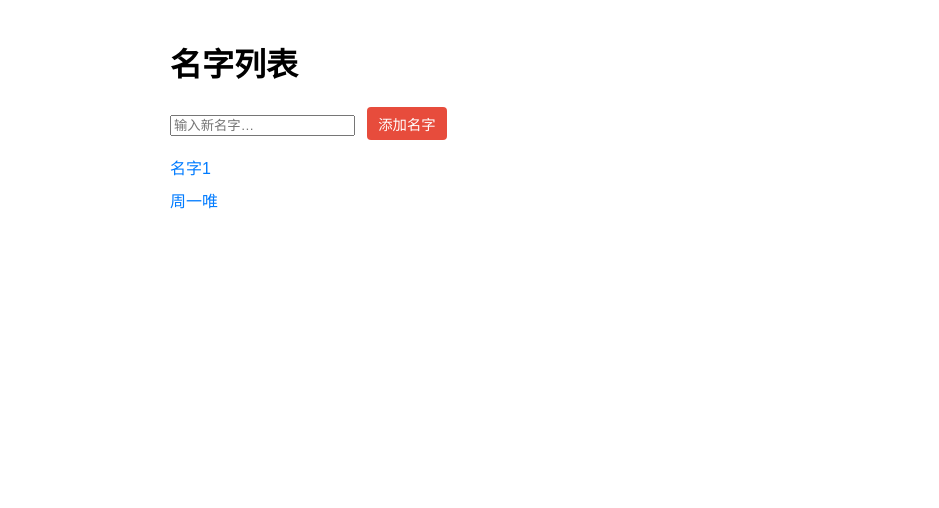
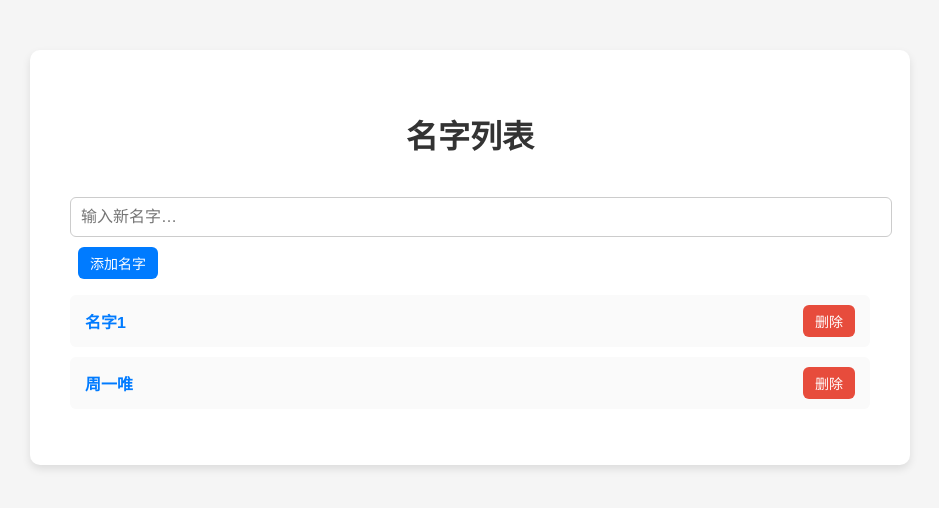
Before and after one commit to zzzzzywei/BTSdemo, a Flask app: page / in a window 1280 px wide. Shown: the top 508 px of the page, without its empty margins (170-1109 px from the left). Run offline with Flask 3, Linux system fonts and the light colour scheme.

Commit message:
final version

```diff
--- a/app.py
+++ b/app.py
@@ -16,11 +16,17 @@ else:
 @app.route('/', methods=['GET', 'POST'])
 def index():
     if request.method == 'POST':
-        new_name = request.form.get('new_name', '').strip()
-        if new_name and new_name not in data:
-            data[new_name] = []
-            with open(DATA_FILE, 'w', encoding='utf-8') as f:
-                json.dump(data, f, ensure_ascii=False, indent=2)
+        # 判断是添加名字还是删除名字
+        if 'new_name' in request.form:
+            new_name = request.form.get('new_name', '').strip()
+            if new_name and new_name not in data:
+                data[new_name] = []
+                save_data()
+        elif 'delete_name' in request.form:
+            delete_name = request.form.get('delete_name', '').strip()
+            if delete_name in data:
+                del data[delete_name]
+                save_data()
         return redirect(url_for('index'))
 
     names = list(data.keys())
@@ -34,14 +40,12 @@ def user_page(name):
     if request.method == 'POST' and 'content' in request.form:
         content = request.form['content'].strip()
         if content:
-            # 创建带时间戳的记录
             record = {
                 "content": content,
                 "timestamp": datetime.now().strftime("%Y-%m-%d %H:%M:%S")
             }
             data[name].append(record)
-            with open(DATA_FILE, 'w', encoding='utf-8') as f:
-                json.dump(data, f, ensure_ascii=False, indent=2)
+            save_data()
         return redirect(url_for('user_page', name=name))
 
     history = data.get(name, [])
@@ -51,9 +55,13 @@ def user_page(name):
 def delete_entry(name, idx):
     if name in data and 0 <= idx < len(data[name]):
         data[name].pop(idx)
-        with open(DATA_FILE, 'w', encoding='utf-8') as f:
-            json.dump(data, f, ensure_ascii=False, indent=2)
+        save_data()
     return redirect(url_for('user_page', name=name))
+
+def save_data():
+    """统一保存数据到data.json"""
+    with open(DATA_FILE, 'w', encoding='utf-8') as f:
+        json.dump(data, f, ensure_ascii=False, indent=2)
 
 if __name__ == '__main__':
     app.run(debug=True)
--- a/static/style.css
+++ b/static/style.css
@@ -1,44 +1,92 @@
 body {
-  font-family: sans-serif;
-  max-width: 600px;
-  margin: 40px auto;
-  line-height: 1.6;
+  font-family: "Helvetica Neue", Arial, sans-serif;
+  background-color: #f5f5f5;
+  margin: 0;
+  padding: 0;
 }
 
-h1 { margin-bottom: 0.5em; }
-h2 { margin-top: 1.5em; }
+.container {
+  max-width: 800px;
+  margin: 50px auto;
+  background: #ffffff;
+  padding: 40px;
+  box-shadow: 0 4px 8px rgba(0, 0, 0, 0.1);
+  border-radius: 10px;
+}
 
-ul { list-style: none; padding: 0; }
-li + li { margin-top: 0.5em; }
+h1 {
+  text-align: center;
+  margin-bottom: 30px;
+  color: #333;
+}
+
+ul {
+  list-style: none;
+  padding: 0;
+}
+
+li {
+  background: #fafafa;
+  margin-bottom: 10px;
+  padding: 10px 15px;
+  border-radius: 6px;
+  display: flex;
+  align-items: center;
+  justify-content: space-between;
+}
 
 a {
   text-decoration: none;
   color: #007bff;
+  font-weight: bold;
 }
-a:hover { text-decoration: underline; }
 
-textarea {
+a:hover {
+  text-decoration: underline;
+}
+
+form {
+  display: inline;
+}
+
+input[type="text"], textarea {
   width: 100%;
-  font-size: 1em;
+  padding: 10px;
+  margin: 10px 0;
+  border: 1px solid #ccc;
+  border-radius: 6px;
+  font-size: 16px;
 }
 
 button {
-  padding: 0.4em 0.8em;
-  font-size: 0.9em;
-  margin-left: 0.5em;
+  padding: 6px 12px;
+  margin-left: 8px;
+  font-size: 14px;
+  border: none;
+  border-radius: 6px;
+  cursor: pointer;
+  transition: background 0.3s;
 }
 
 button[type="submit"] {
-  cursor: pointer;
+  background-color: #007bff;
+  color: white;
 }
 
-form button {
-  background: #e74c3c;
-  color: #fff;
-  border: none;
-  border-radius: 4px;
+button[type="submit"]:hover {
+  background-color: #0056b3;
 }
 
-form button:hover {
-  opacity: 0.9;
+button.delete {
+  background-color: #e74c3c;
+  color: white;
 }
+
+button.delete:hover {
+  background-color: #c0392b;
+}
+
+textarea {
+  resize: vertical;
+  min-height: 100px;
+}
--- a/templates/index.html
+++ b/templates/index.html
@@ -6,18 +6,30 @@
   <link rel="stylesheet" href="{{ url_for('static', filename='style.css') }}">
 </head>
 <body>
+  <div class="container">
     <h1>名字列表</h1>
 
     <!-- 添加新名字 -->
-  <form method="post" style="margin-bottom:1em;">
+    <form method="post">
       <input type="text" name="new_name" placeholder="输入新名字…" required>
       <button type="submit">添加名字</button>
     </form>
 
     <ul>
       {% for name in names %}
-      <li><a href="{{ url_for('user_page', name=name) }}">{{ name }}</a></li>
+        <li>
+          <div>
+            <a href="{{ url_for('user_page', name=name) }}">{{ name }}</a>
+          </div>
+          <div>
+            <form method="post" style="display:inline;">
+              <input type="hidden" name="delete_name" value="{{ name }}">
+              <button type="submit" class="delete" onclick="return confirm('确定要删除 {{ name }} 吗？');">删除</button>
+            </form>
+          </div>
+        </li>
       {% endfor %}
     </ul>
+  </div>
 </body>
 </html>
```
Also changed, not shown: templates/user.html (+14 -11 lines). Lines whose indentation alone changed are shown as unchanged.
